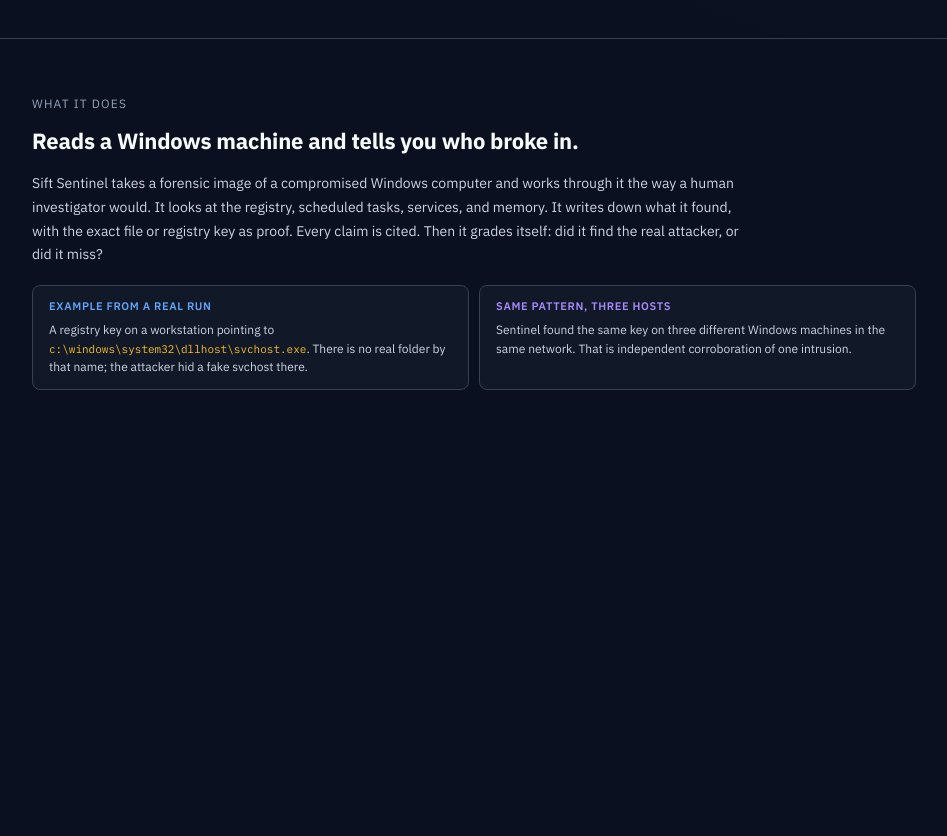
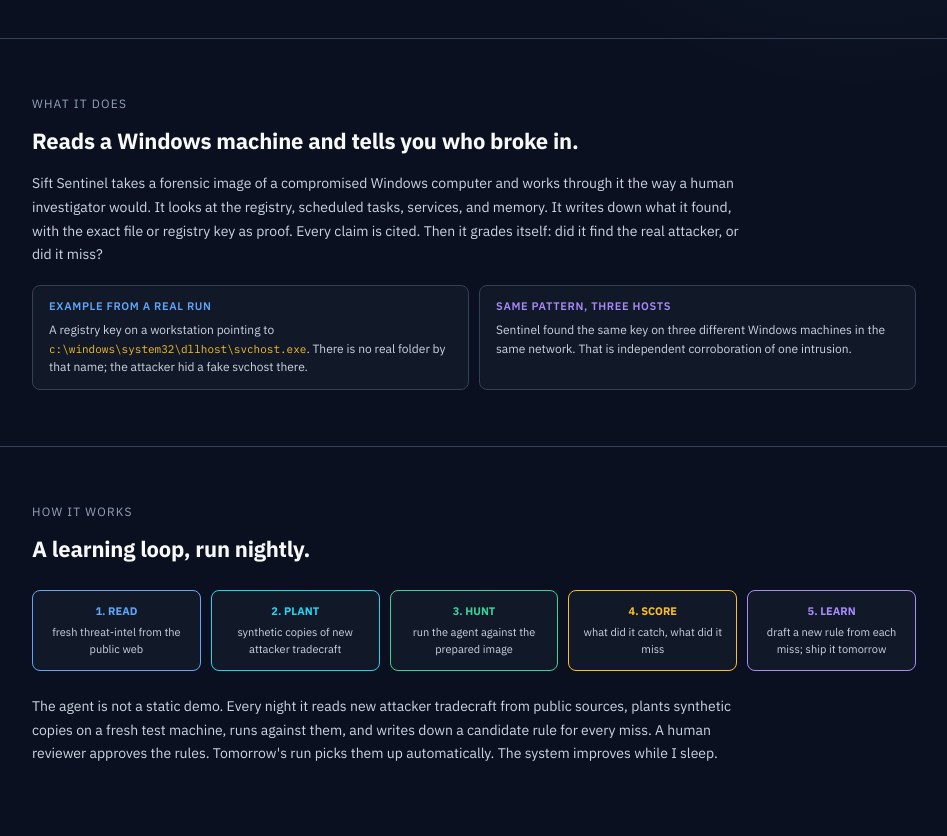
Before and after one commit to charanbobby/sift-sentinel, a plain HTML site: page experiments/slice-2-notebook/site/index.html in a window 1280 px wide. Shown: the part 422-1258 px from the top of the page, without its empty margins (166-1113 px from the left). Before the commit the page ends 868 px from the top, so only its background shows below. Drawn offline with Linux system fonts and the light colour scheme.

Commit message:
feat(site): landing HOW IT WORKS 5-step loop diagram

```diff
--- a/experiments/slice-2-notebook/site/index.html
+++ b/experiments/slice-2-notebook/site/index.html
@@ -95,6 +95,33 @@
       </div>
     </div>
   </section>
+  <section class="section">
+    <div class="label">HOW IT WORKS</div>
+    <h3>A learning loop, run nightly.</h3>
+    <div style="display: grid; grid-template-columns: repeat(5, 1fr); gap: 10px; margin: 24px 0; align-items: stretch;">
+      <div style="background: var(--surface); border: 1px solid var(--accent); border-radius: 8px; padding: 12px; font-size: 11px; text-align: center; color: var(--muted);">
+        <div style="color: var(--accent); font-weight: 700; margin-bottom: 4px;">1. READ</div>
+        fresh threat-intel from the public web
+      </div>
+      <div style="background: var(--surface); border: 1px solid var(--cyan); border-radius: 8px; padding: 12px; font-size: 11px; text-align: center; color: var(--muted);">
+        <div style="color: var(--cyan); font-weight: 700; margin-bottom: 4px;">2. PLANT</div>
+        synthetic copies of new attacker tradecraft
+      </div>
+      <div style="background: var(--surface); border: 1px solid var(--green); border-radius: 8px; padding: 12px; font-size: 11px; text-align: center; color: var(--muted);">
+        <div style="color: var(--green); font-weight: 700; margin-bottom: 4px;">3. HUNT</div>
+        run the agent against the prepared image
+      </div>
+      <div style="background: var(--surface); border: 1px solid var(--amber); border-radius: 8px; padding: 12px; font-size: 11px; text-align: center; color: var(--muted);">
+        <div style="color: var(--amber); font-weight: 700; margin-bottom: 4px;">4. SCORE</div>
+        what did it catch, what did it miss
+      </div>
+      <div style="background: var(--surface); border: 1px solid var(--purple); border-radius: 8px; padding: 12px; font-size: 11px; text-align: center; color: var(--muted);">
+        <div style="color: var(--purple); font-weight: 700; margin-bottom: 4px;">5. LEARN</div>
+        draft a new rule from each miss; ship it tomorrow
+      </div>
+    </div>
+    <p class="body">The agent is not a static demo. Every night it reads new attacker tradecraft from public sources, plants synthetic copies on a fresh test machine, runs against them, and writes down a candidate rule for every miss. A human reviewer approves the rules. Tomorrow's run picks them up automatically. The system improves while I sleep.</p>
+  </section>
   <!-- sections-and-footer-cta-anchor -->
 </main>
 
```
